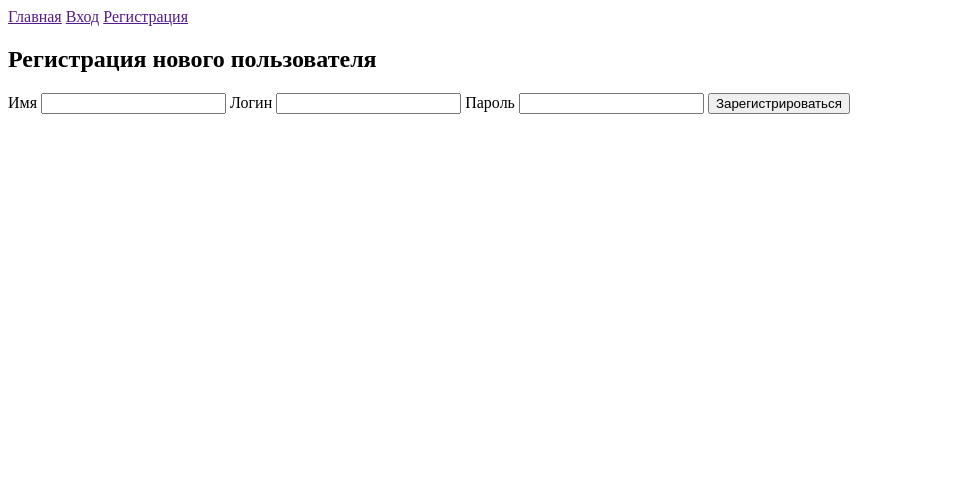
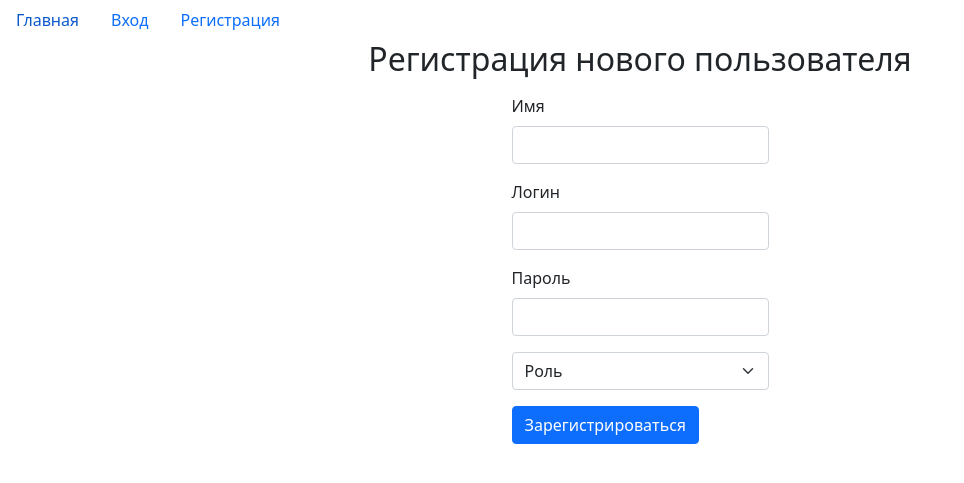
Before and after one commit to bashdef/yp_server, a PHP site: template views/site/signup.php in a window 1280 px wide. Shown: the top 483 px of the page, without its empty margins (0-964 px from the left). Run offline with PHP 8.4, Linux system fonts and the light colour scheme; the template is opened without the code that fills it, so the values that code supplies are empty.

Commit message:
верстка

```diff
--- a/app/Model/User.php
+++ b/app/Model/User.php
@@ -13,7 +13,8 @@ class User extends Model implements IdentityInterface
     protected $fillable = [
         'name',
         'login',
-        'password'
+        'password',
+        'role_id'
     ];
 
     protected static function booted()
--- a/views/layouts/main.php
+++ b/views/layouts/main.php
@@ -5,23 +5,25 @@
    <meta name="viewport"
          content="width=device-width, user-scalable=no, initial-scale=1.0, maximum-scale=1.0, minimum-scale=1.0">
    <meta http-equiv="X-UA-Compatible" content="ie=edge">
+   <link href="https://cdn.jsdelivr.net/npm/bootstrap@5.0.1/dist/css/bootstrap.min.css" rel="stylesheet" integrity="sha384-+0n0xVW2eSR5OomGNYDnhzAbDsOXxcvSN1TPprVMTNDbiYZCxYbOOl7+AMvyTG2x" crossorigin="anonymous">
+   <script src="https://cdn.jsdelivr.net/npm/bootstrap@5.0.1/dist/js/bootstrap.bundle.min.js" integrity="sha384-gtEjrD/SeCtmISkJkNUaaKMoLD0//ElJ19smozuHV6z3Iehds+3Ulb9Bn9Plx0x4" crossorigin="anonymous"></script>
    <title>Main site</title>
 </head>
 <body>
    <header>
-      <nav>
-         <a href="<?= app()->route->getUrl('/hello')?>">Главная</a>
+      <ul class='nav'>
+         <a href="<?= app()->route->getUrl('/hello')?>" class='nav-link'>Главная</a>
          <?php
          if(!app()->auth::check()): ?>
-            <a href="<?= app()->route->getUrl('/login')?>">Вход</a>
-            <a href="<?= app()->route->getUrl('/signup')?>">Регистрация</a>
+            <a href="<?= app()->route->getUrl('/login')?>" class='nav-link'>Вход</a>
+            <a href="<?= app()->route->getUrl('/signup')?>" class='nav-link'>Регистрация</a>
          <?php
          else: ?>
-            <a href="<?= app()->route->getUrl('/logout')?>">Выход(<?= app()->auth::user()->name ?>)</a>
+            <a href="<?= app()->route->getUrl('/logout')?>" class='nav-link'>Выход(<?= app()->auth::user()->name ?>)</a>
          <?php
          endif;
          ?>
-      </nav>
+      </ul>
    </header>
    <main>
       <?= $content ?? '' ?>
--- a/views/site/signup.php
+++ b/views/site/signup.php
@@ -1,8 +1,26 @@
-<h2>Регистрация нового пользователя</h2>
-<h3><?= $message ?? ''; ?></h3>
-<form method='post'>
-    <label>Имя <input type='text' name='name'></label>
-    <label>Логин <input type='text' name='login'></label>
-    <label>Пароль <input type='password' name='password'></label>
-    <button>Зарегистрироваться</button>
-</form>
+<div class='d-flex flex-column align-items-center'>
+    <h2>Регистрация нового пользователя</h2>
+    <h3><?= $message ?? ''; ?></h3>
+    <form method='post'>
+        <div class="mb-3">
+            <label for="exampleInputName1" class="form-label">Имя</label>
+            <input type="text" class="form-control" id="exampleInputName1" name='name'>
+        </div>
+        <div class="mb-3">
+            <label for="exampleInputLogin1" class="form-label">Логин</label>
+            <input type="text" class="form-control" id="exampleInputLogin1" name='login'>
+        </div>
+        <div class="mb-3">
+            <label for="exampleInputPassword1" class="form-label">Пароль</label>
+            <input type="password" class="form-control" id="exampleInputPassword1" name='password'>
+        </div>
+        <div class="mb-3">
+            <select class="form-select" name="role_id">
+                <option selected>Роль</option>
+                <option value="1">Админ</option>
+                <option value="2">Оператор</option>
+            </select>
+        </div>
+        <button type="submit" class="btn btn-primary">Зарегистрироваться</button>
+    </form>
+</div>
```
Also changed, not shown: views/site/login.php (+11 -3 lines).
